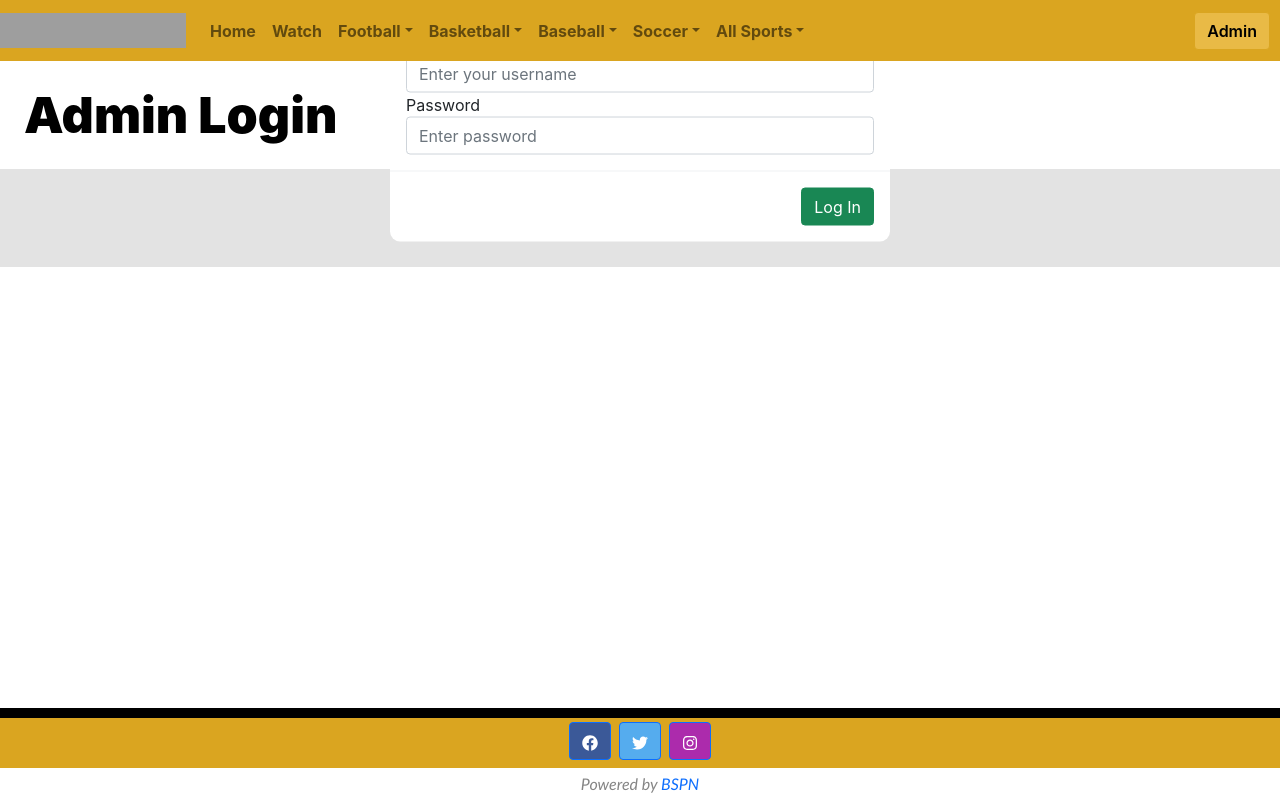
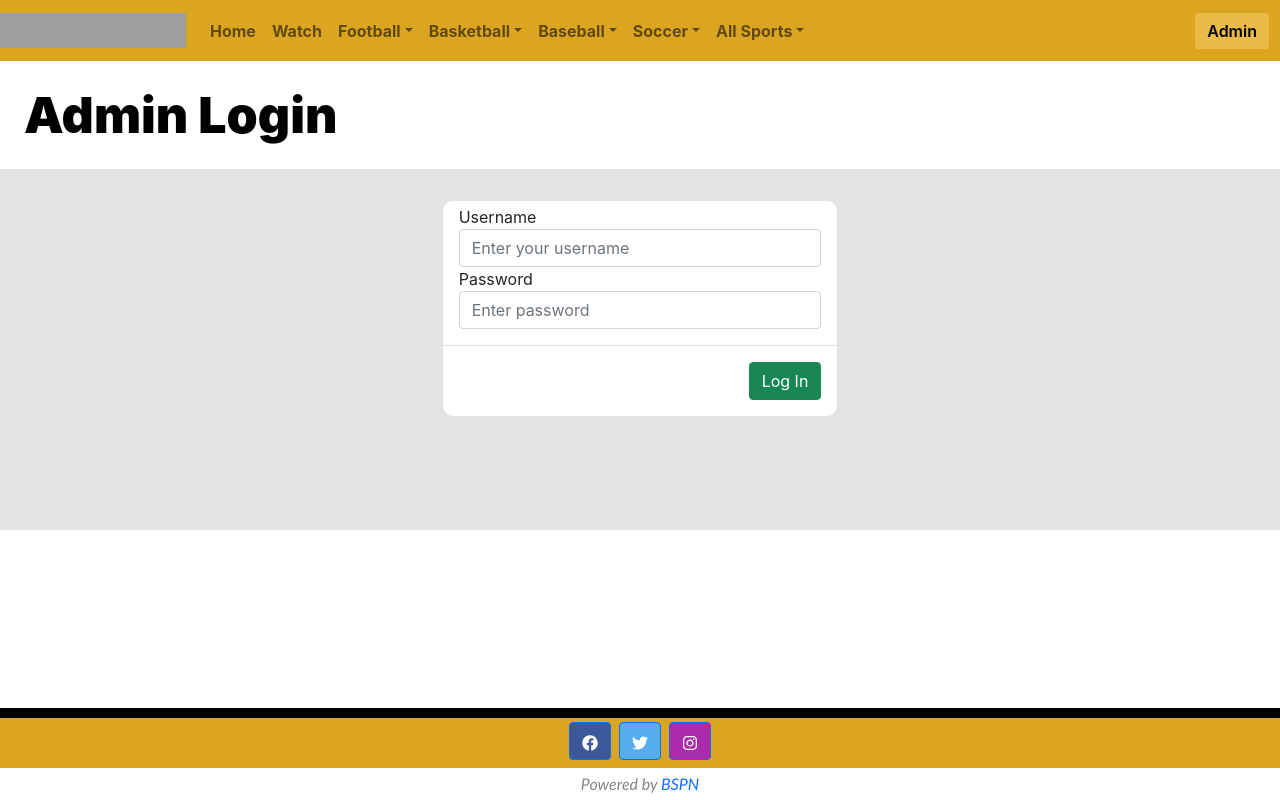
Before and after one commit to jacklayfield/BSPN, a React (Create React App) app in the folder bspn-app/: page /login in a window 1280 px wide. Built offline with nearby package versions, Linux system fonts and the light colour scheme; some icons are missing.

Commit message:
Fixed login page

```diff
--- a/bspn-app/src/pages/misc/login.jsx
+++ b/bspn-app/src/pages/misc/login.jsx
@@ -3,6 +3,8 @@ import React from "react";
 import { useContext, useRef } from "react";
 import { Context } from "../../context/context";
 import axios from "axios";
+import Row from "react-bootstrap/Row";
+import Col from "react-bootstrap/Col";
 // import { NavBar } from "../../components/navBar";
 
 export function Login() {
@@ -30,16 +32,10 @@ export function Login() {
       <div>
         <h1 className="web-title">Admin Login</h1>
       </div>
-      <div
-        style={{
-          width: 500,
-          margin: 0,
-          position: "absolute",
-          top: "50%",
-          left: "50%",
-          transform: "translate(-50%, -50%)",
-        }}
-      >
+      <Row>
+        <Col></Col>
+        <Col className="m-4">
+          <div>
             <body
               style={{
                 borderRadius: 10,
@@ -80,6 +76,9 @@ export function Login() {
               </form>
             </body>
           </div>
+        </Col>
+        <Col></Col>
+      </Row>
 
       {/* <Row
         style={{
```
Lines whose indentation alone changed are shown as unchanged.
